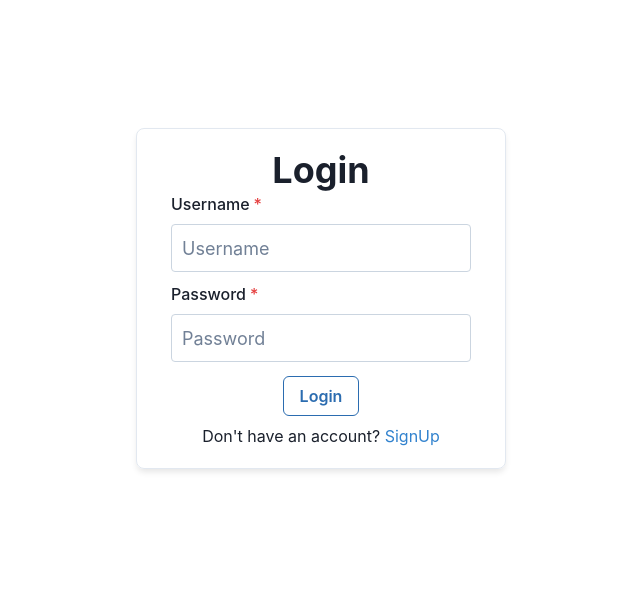
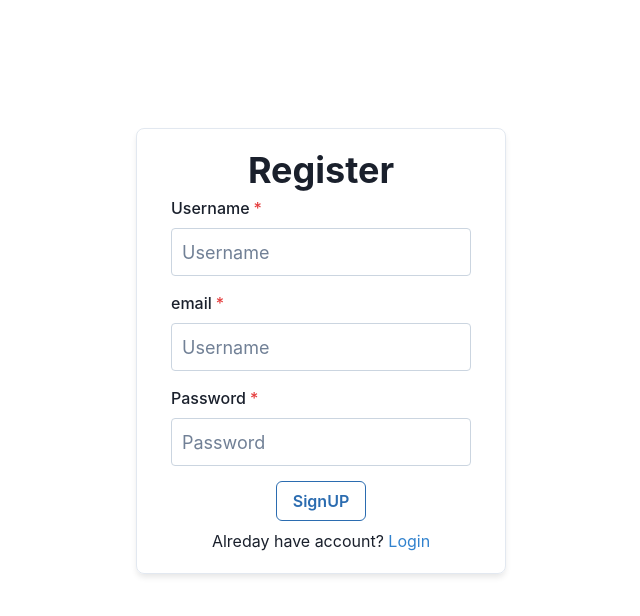
Before and after one commit to ryuk156/Taskmaster, a React (Create React App) app: page /signUp in a window 1280 px wide. Before the commit this address led to /login. Shown: the top 616 px of the page, without its empty margins (319-959 px from the left). Built offline with nearby package versions, Linux system fonts and the light colour scheme.

Commit message:
fix: Login and SignUp page

```diff
--- a/src/App.tsx
+++ b/src/App.tsx
@@ -1,5 +1,5 @@
 import React, { useEffect } from "react";
-import { Routes, Route, useNavigate } from "react-router-dom";
+import { Routes, Route, useNavigate, redirect } from "react-router-dom";
 import { ChakraBaseProvider } from "@chakra-ui/react";
 import { DndProvider } from "react-dnd";
 import { HTML5Backend } from "react-dnd-html5-backend";
@@ -27,17 +27,17 @@ function App() {
 
   useEffect(() => {
     if (!isAuthenticated) {
-      navigate("/login", { replace: true }); // Redirect to login page if not authenticated
+     redirect('/signUp')  // Redirect to login page if not authenticated
     }
-  }, [isAuthenticated, navigate]);
+  }, []);
 
   return (
     <DndProvider backend={HTML5Backend}>
       <Routes>
-        <Route path="/login" element={<Login />} />
+        <Route path="/" element={<Login />} />
         <Route path="/signUp" element={<SignUp />} />
         <Route element={<PrivateRoute />}>
-          <Route path="/" element={<Dashboard />} />
+          <Route path="/dashboard" element={<Dashboard />} />
           <Route path="/board/:boardId" element={<SingleBoardPage />} />
         </Route>
       </Routes>
--- a/src/components/Card.tsx
+++ b/src/components/Card.tsx
@@ -140,7 +140,7 @@ const Card: React.FC<CardProps> = ({
     <div>
       {isEditing ? (
         <Input
-        type="textarea"
+
           value={editedContent}
           onChange={handleContentChange}
           onBlur={handleBlur}
--- a/src/components/Navbar.tsx
+++ b/src/components/Navbar.tsx
@@ -6,7 +6,7 @@ export default function Navbar() {
   const navigate = useNavigate();
   const logout = () => {
     localStorage.removeItem("userToken");
-    navigate("/login");
+    navigate("/");
   };
 
   return (
--- a/src/components/auth/Login.tsx
+++ b/src/components/auth/Login.tsx
@@ -73,11 +73,12 @@ const Login = () => {
     }
 
     try {
-      await dispatch<any>(userLogin(credentials));
-      // Redirect to the dashboard once logged in
-      navigate("/");
+    let response =   await dispatch<any>(userLogin(credentials));
+    if(response.payload.status === 200){
+      navigate('/dashboard');
+    }
+
     } catch (err: any) {
-      console.log(err.data.message);
     }
   };
 
@@ -149,7 +150,7 @@ const Login = () => {
         </Stack>
         <Text mt="2">
           Don't have an account?{" "}
-          <Link color="blue.500" href="/signup">
+          <Link color="blue.500" href="/signUp">
             SignUp
           </Link>
         </Text>
--- a/src/components/auth/SignUp.tsx
+++ b/src/components/auth/SignUp.tsx
@@ -13,10 +13,15 @@ import {
 } from "@chakra-ui/react";
 import { useDispatch, useSelector } from "react-redux";
 
-import { AuthState, userLogin, userSignUp } from "../../store/reducers/authSlice";
+import {
+  AuthState,
+  userLogin,
+  userSignUp,
+} from "../../store/reducers/authSlice";
 import { useNavigate } from "react-router-dom";
 import { AxiosError } from "axios";
 import ErrorAlert from "../ErrorAlert";
+import VanishableAlert from "../VanishableAlert";
 
 const styles = {
   container: {
@@ -48,20 +53,29 @@ const SignUp = () => {
   const [credentials, setCredentials] = useState({
     username: "",
     password: "",
-    email: ""
+    email: "",
   });
 
   const handleSubmit = async () => {
     try {
-      await dispatch<any>(userSignUp({
+      await dispatch<any>(
+        userSignUp({
           username: credentials.username,
           email: credentials.email,
-        password: credentials.password
-      }));
+          password: credentials.password,
+        })
+      );
+
+      // if(error===null){
+      //   navigate('/dashboard');
+      // }else{
+      //   // navigate('/signUp');
+      //   // console.log(error.response.data);
+      //   console.log(error.response.data);
+      // }
       // Redirect to the dashboard once logged in
-      navigate('/');
-    } catch (err) {
-      console.log(err);
+    } catch (err: any) {
+      console.log(err.response.data);
     }
   };
 
@@ -71,7 +85,14 @@ const SignUp = () => {
       justifyContent={"center"}
       alignItems={"center"}
     >
-      {error && <ErrorAlert error={error} status="error" />}
+      {error &&
+        Object.keys(error.data).map((key) => (
+          <VanishableAlert
+            key={key}
+            message={`${error.data[key][0]}`}
+            status="error"
+          />
+        ))}
       <Flex
         flexDirection={"column"}
         justifyContent={"center"}
@@ -125,12 +146,12 @@ const SignUp = () => {
           </FormControl>
         </Box>
 
-        <Stack direction='row' spacing={4}>
+        <Stack direction="row" spacing={4}>
           <Button
             isLoading={loading}
-    loadingText='logging in'
-    colorScheme='blue'
-    variant='outline'
+            loadingText="logging in"
+            colorScheme="blue"
+            variant="outline"
             onClick={handleSubmit}
           >
             SignUP
@@ -138,7 +159,7 @@ const SignUp = () => {
         </Stack>
         <Text mt="2">
           Alreday have account?{" "}
-          <Link color="blue.500" href="/login">
+          <Link color="blue.500" href="/">
             Login
           </Link>
         </Text>
--- a/src/store/reducers/authSlice.ts
+++ b/src/store/reducers/authSlice.ts
@@ -77,7 +77,8 @@ export const userLogin = createAsyncThunk(
         localStorage.setItem('userToken', data.token)
         return data
       } catch (error:  any) {
-        console.error("Axios error:", error.message);
+        console.error("Axios error:", error.response.data);
+
         return rejectWithValue({
             status: error.response.status,
             data: error.response.data,
```
Lines whose indentation alone changed are shown as unchanged.
